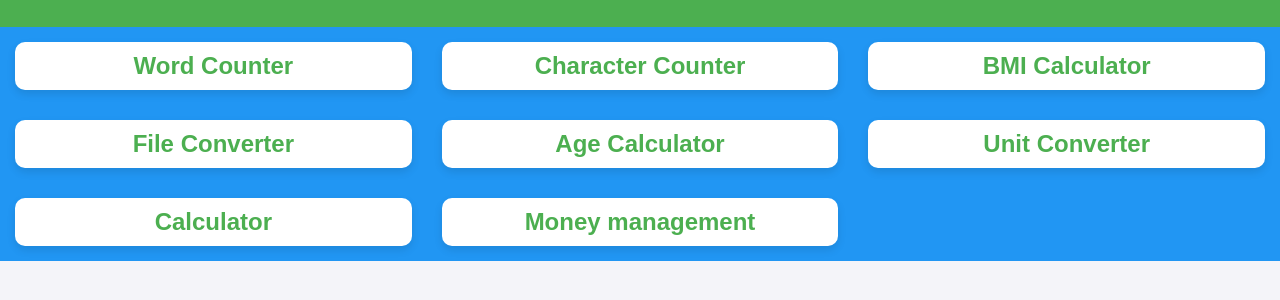
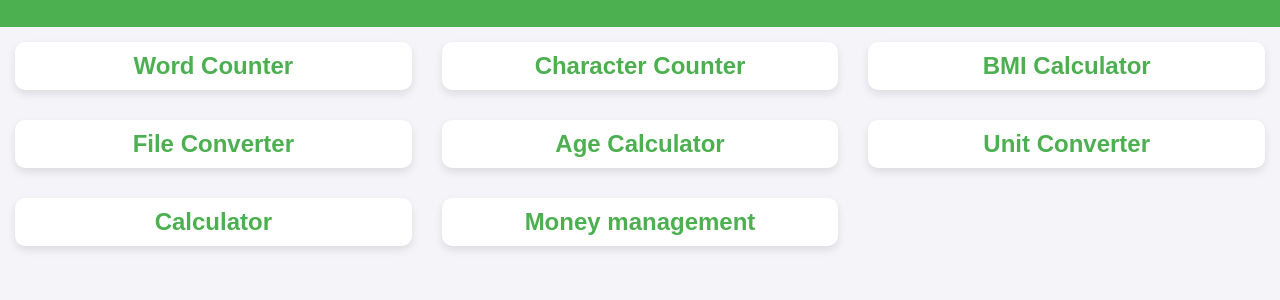
Before and after one commit to ailahin/daily-essentials, a plain HTML site: page index.html in a window 1280 px wide. Shown: the part 78-378 px from the top of the page. Drawn offline with Linux system fonts and the light colour scheme.

Commit message:
changed container bg-color

```diff
--- a/css/index.css
+++ b/css/index.css
@@ -26,7 +26,6 @@ body {
     display: grid;
     grid-template-columns: repeat(3, 1fr);
     gap: 10px;
-    background-color: #2196F3;
     padding: 5px;
 
 }
```
